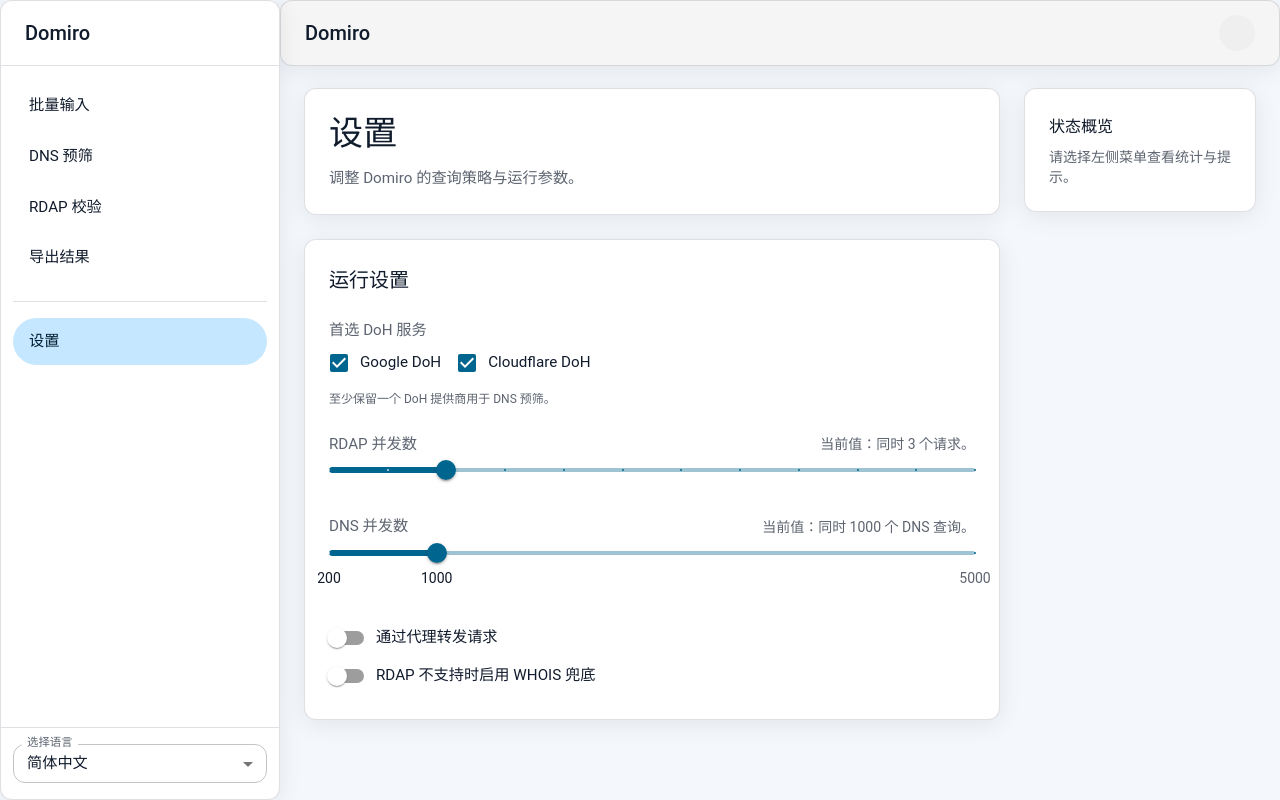
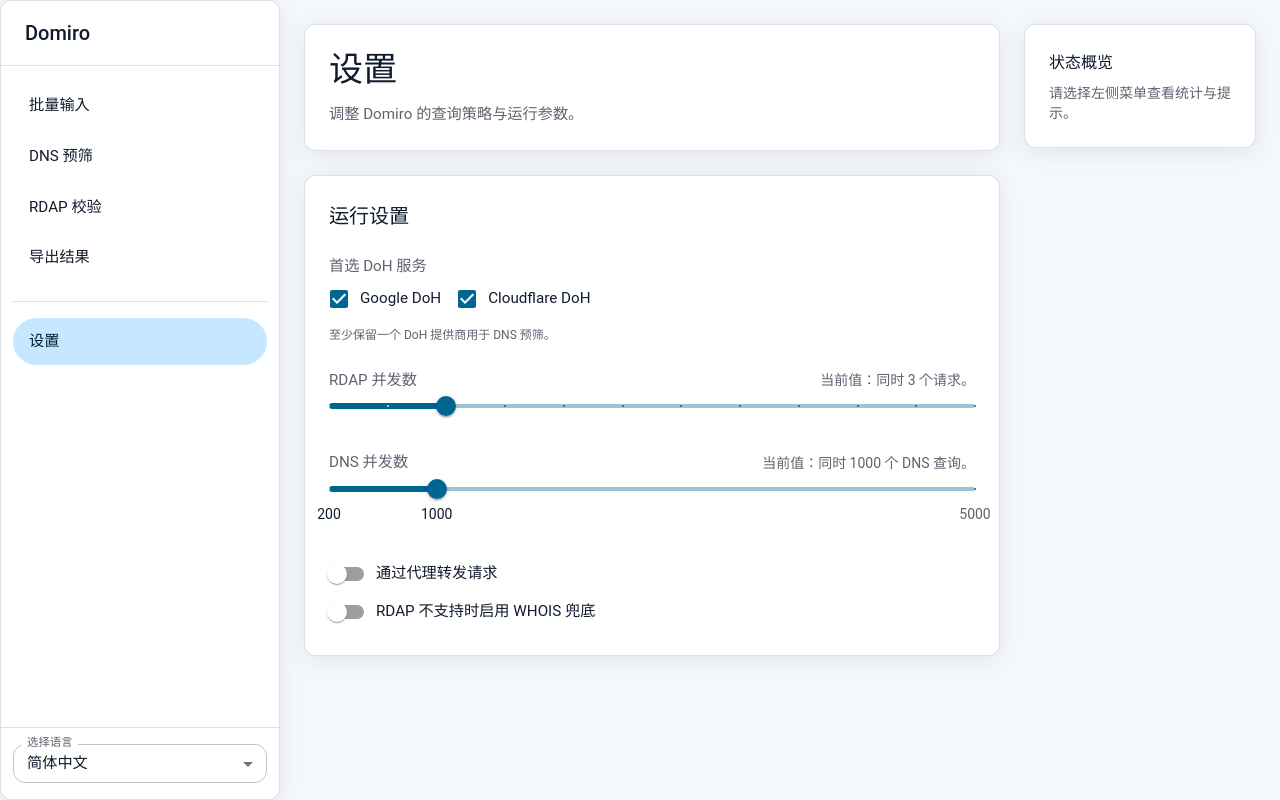
Before and after one commit to domiro-org/web, a React (Vite) app: page /settings in a window 1280 px wide. Built offline with nearby package versions, Linux system fonts and the light colour scheme.

Commit message:
Hide desktop app bar spacing

```diff
--- a/src/layouts/WideShell.tsx
+++ b/src/layouts/WideShell.tsx
@@ -151,6 +151,8 @@
     </Box>
   );
 
+  const showMobileAppBar = !isLgUp;
+
   return (
     <WideShellContext.Provider value={contextValue}>
       <Box
@@ -160,19 +162,17 @@
           bgcolor: "background.default"
         }}
       >
+        {showMobileAppBar && (
           <AppBar
             position="fixed"
             color="default"
             elevation={0}
             sx={{
               borderBottom: "1px solid",
-            borderColor: "divider",
-            width: { lg: `calc(100% - ${DRAWER_WIDTH}px)` },
-            ml: { lg: `${DRAWER_WIDTH}px` }
+              borderColor: "divider"
             }}
           >
             <Toolbar sx={{ px: { xs: 2, md: 3 } }}>
-            {!isLgUp && (
               <IconButton
                 color="primary"
                 edge="start"
@@ -182,23 +182,9 @@
               >
                 <MenuIcon />
               </IconButton>
-            )}
-            <Typography variant="h6" component="div" sx={{ flexGrow: 1 }} noWrap>
-              {t("app.title")}
-            </Typography>
-            <Box sx={{ display: "flex", alignItems: "center", gap: 1 }}>
-              <Box
-                sx={{
-                  width: 36,
-                  height: 36,
-                  borderRadius: 2,
-                  bgcolor: "action.hover",
-                  opacity: 0.6
-                }}
-              />
-            </Box>
             </Toolbar>
           </AppBar>
+        )}
         <Box component="nav" sx={{ width: { lg: DRAWER_WIDTH }, flexShrink: { lg: 0 } }}>
           <Drawer
             variant={isLgUp ? "permanent" : "temporary"}
@@ -225,7 +211,7 @@
             flexDirection: "column"
           }}
         >
-          <Toolbar />
+          {showMobileAppBar && <Toolbar />}
           <Container
             maxWidth="xl"
             sx={{
```
Lines whose indentation alone changed are shown as unchanged.
